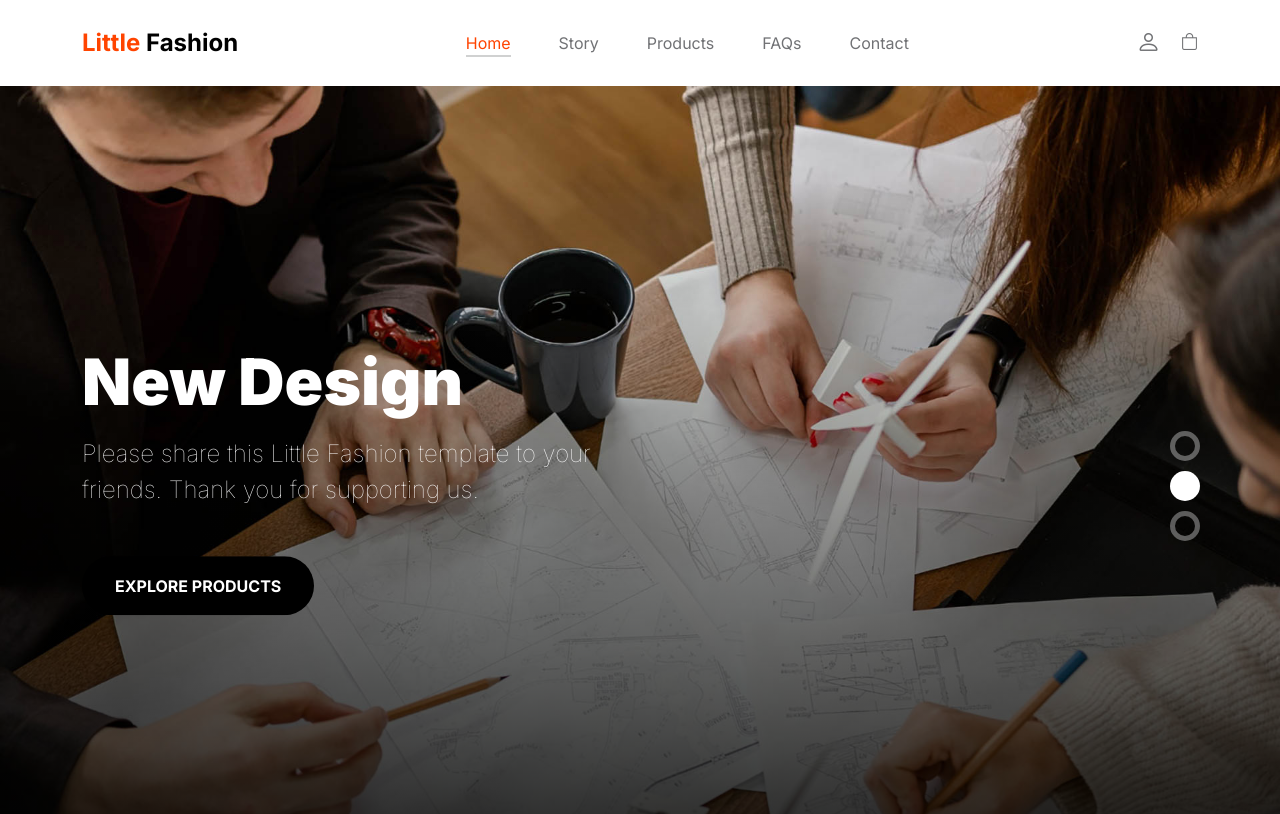
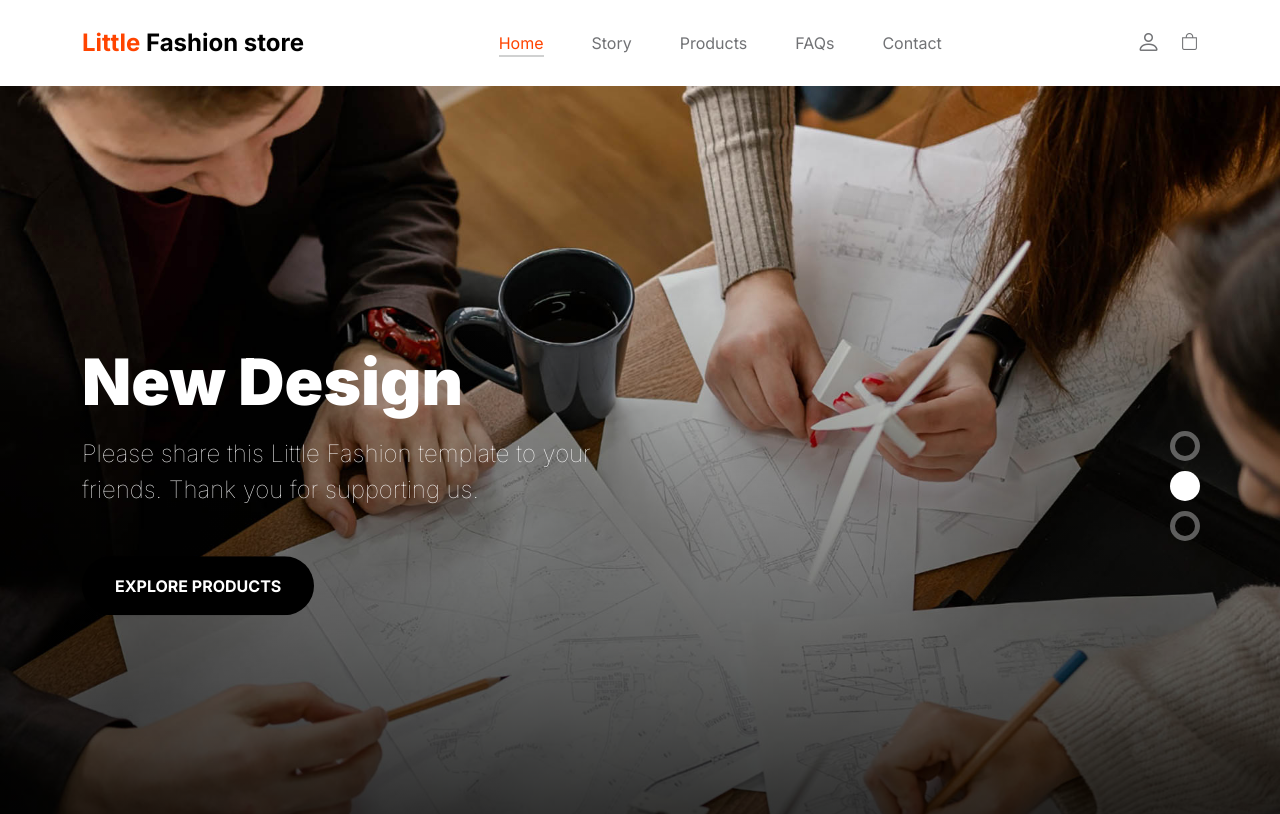
Before and after one commit to vincloud2/Litte_fashion_html_project, a plain HTML site: page index.html in a window 1280 px wide. Shown: the top 814 px of the page. Drawn offline with Linux system fonts and the light colour scheme.

Commit message:
my html project

```diff
--- a/index.html
+++ b/index.html
@@ -48,7 +48,7 @@ https://www.tooplate.com/view/2127-little-fashion
                     </button>
 
                     <a class="navbar-brand" href="index.html">
-                        <strong><span>Little</span> Fashion</strong>
+                        <strong><span>Little</span> Fashion store</strong>
                     </a>
 
                     <div class="d-lg-none">
```
